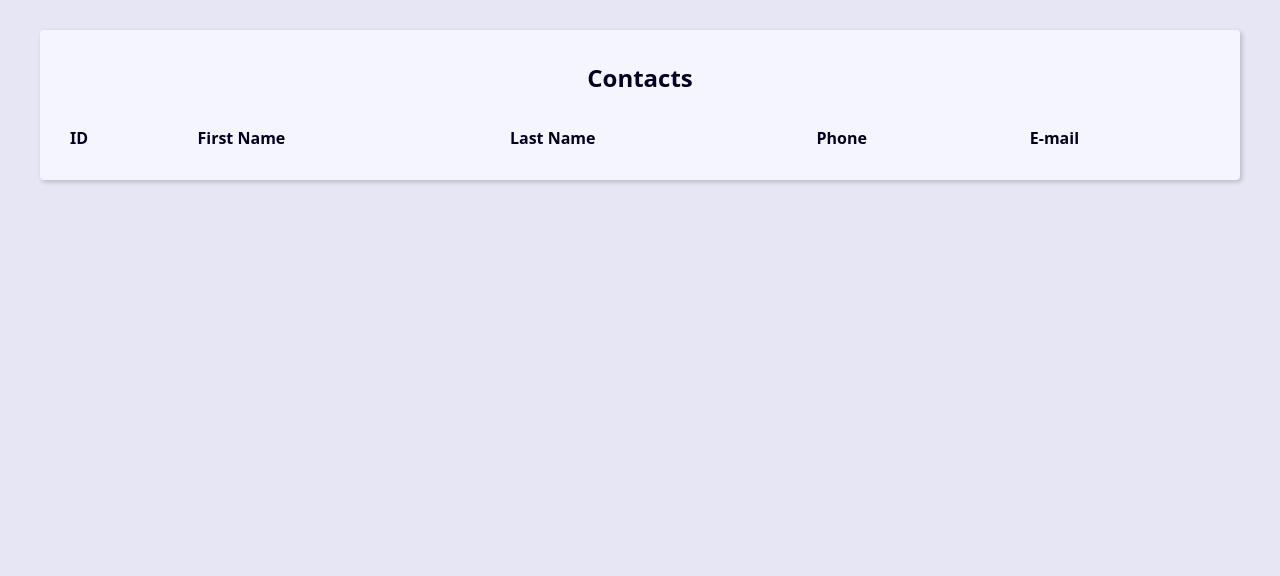
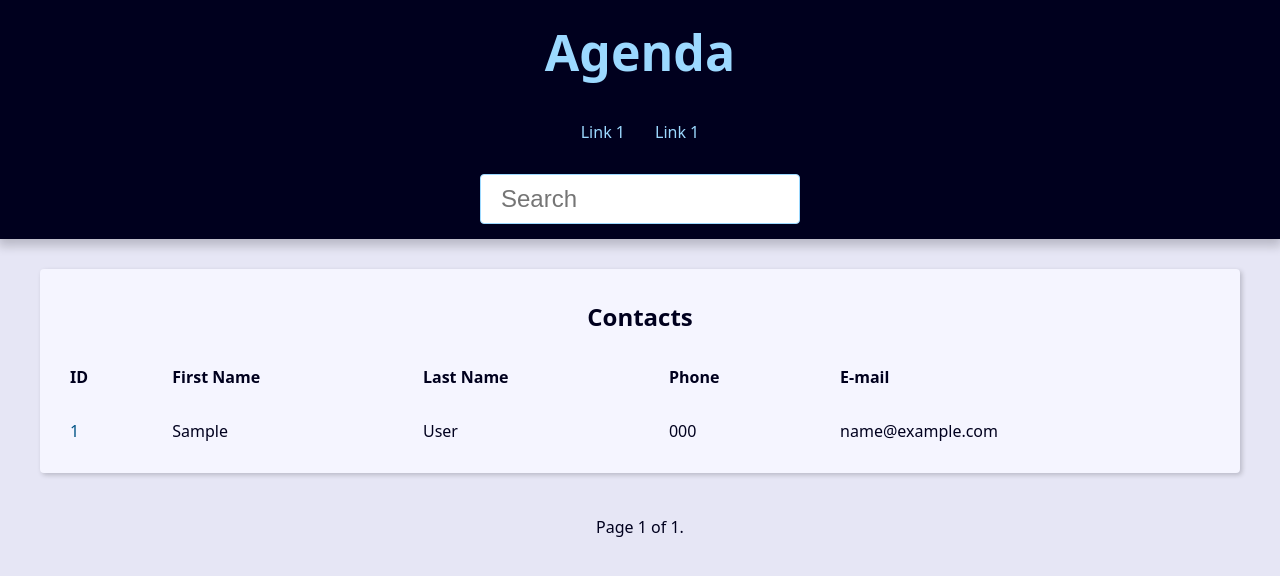
Before and after one commit to GabrielGuedesSilva/agenda-django, a Django app: page / in a window 1280 px wide. Shown: the top 576 px of the page. Run offline with Django 4.2, Linux system fonts and the light colour scheme; tables that the repository leaves empty hold one stand-in row (values such as "Sample post"); lists and menus that the app fills with data are empty.

Commit message:
Mecanismo de busca e Paginação

```diff
--- a/base_templates/global/base.html
+++ b/base_templates/global/base.html
@@ -1,15 +1,16 @@
-{% load static %}<!DOCTYPE html>
-<html lang="en">
+<!DOCTYPE html>
+<html lang="PT-BR">
   <head>
-    <meta charset="UTF-8">
-    <meta name="viewport" content="width=device-width, initial-scale=1.0">
-    <title>Document</title>
-    <link rel="stylesheet" href="{% static 'global/css/style.css' %}">
+    {% include "global/partials/head.html" %}
   </head>
 
   <body>
+    {% include "global/partials/header.html" %}
+
     <main class="content">
       {% block content %}{% endblock  %}
     </main>
+
+    {% include "global/partials/pagination.html" %}
   </body>
 </html>
--- /dev/null
+++ b/base_templates/global/partials/head.html
@@ -0,0 +1,5 @@
+{% load static %}
+<meta charset="UTF-8">
+<meta name="viewport" content="width=device-width, initial-scale=1.0">
+<title> {{ site_title }} Agenda </title>
+<link rel="stylesheet" href="{% static 'global/css/style.css' %}">
--- /dev/null
+++ b/base_templates/global/partials/header.html
@@ -0,0 +1,29 @@
+<header class="header">
+  <h1 class="header-heading">
+    <a href="{% url "contact:index" %}" class="header-link">
+      Agenda
+    </a>
+  </h1>
+
+  <nav class="menu">
+    <ul class="menu-list">
+      <li class="menu-item">
+        <a href="" class="menu-link">
+          Link 1
+        </a>
+      </li>
+      <li class="menu-item">
+        <a href="" class="menu-link">
+          Link 1
+        </a>
+      </li>
+    </ul>
+  </nav>
+
+  <div class="search">
+    <form action="{% url "contact:search" %}" method="GET">
+      <input type="text" class="search-input"
+      placeholder="Search" id="search" name="q" value="{{ request.GET.q.strip }}">
+    </form>
+  </div>
+</header>
--- /dev/null
+++ b/base_templates/global/partials/pagination.html
@@ -0,0 +1,19 @@
+{% if page_obj %}
+  <div class="pagination">
+    <span class="step-links">
+        {% if page_obj.has_previous %}
+            <a href="?page=1&q= {{ request.GET.q.strip}}">&laquo; first</a>
+            <a href="?page={{ page_obj.previous_page_number }}&q= {{ request.GET.q.strip}}">previous</a>
+        {% endif %}
+
+        <span class="current">
+            Page {{ page_obj.number }} of {{ page_obj.paginator.num_pages }}.
+        </span>
+
+        {% if page_obj.has_next %}
+            <a href="?page={{ page_obj.next_page_number }}&q= {{ request.GET.q.strip}}">next</a>
+            <a href="?page={{ page_obj.paginator.num_pages }}&q= {{ request.GET.q.strip}}">last &raquo;</a>
+        {% endif %}
+    </span>
+  </div>
+{% endif %}
--- a/contact/templates/contact/index.html
+++ b/contact/templates/contact/index.html
@@ -1,7 +1,7 @@
 {% extends "global/base.html" %}
 
 {% block content %}
-
+{% if page_obj %}
   <div class="responsive-table">
     <table class="contacts-table">
       <caption class="table-caption">
@@ -19,7 +19,7 @@
       </thead>
 
       <tbody>
-        {% for contact in contacts %}
+        {% for contact in page_obj %}
           <tr class="table-row">
             <td class="table-cel">
               <a class="table-link"
@@ -49,4 +49,11 @@
       </tbody>
     </table>
   </div>
+{% else %}
+<div class="single-contact">
+  <h1 class="single-contact-name">
+    Nenhum contato encontrado.
+  </h1>
+</div>
+{% endif %}
 {% endblock content %}
--- a/contact/urls.py
+++ b/contact/urls.py
@@ -4,6 +4,7 @@
 app_name = 'contact'
 
 urlpatterns = [
+    path('contact/<int:contact_id>/', views.contact, name='contact'),
+    path('search/', views.search, name='search'),
     path('', views.index, name='index'),
-    path('<int:contact_id>/', views.contact, name='contact'),
 ]
--- a/contact/views/contact_views.py
+++ b/contact/views/contact_views.py
@@ -1,14 +1,18 @@
-from django.shortcuts import render, get_object_or_404
+from django.shortcuts import render, get_object_or_404, redirect
 from contact.models import Contact
-from django.http import Http404
+from django.db.models import Q
+from django.core.paginator import Paginator
 
 def index(request):
-    contacts = Contact.objects.filter(show=True).order_by('-id')[5:10]
+    contacts = Contact.objects.filter(show=True).order_by('-id')
 
-    print(contacts.query)
+    paginator = Paginator(contacts, 20)
+    page_number = request.GET.get("page")
+    page_obj = paginator.get_page(page_number)
 
     context = {
-        'contacts': contacts
+        'page_obj': page_obj,
+        'site_title': 'Contatos - '
     }
 
     return render (
@@ -22,8 +26,11 @@
 
     single_contact = get_object_or_404(Contact, pk=contact_id)
 
+    site_title = f'{single_contact.first_name} {single_contact.last_name} -'
+
     context = {
-        'contact': single_contact
+        'contact': single_contact,
+        'site_title': site_title
     }
 
     return render (
@@ -31,3 +38,33 @@
         'contact/contact.html',
         context
     )
+
+def search (request):
+    search_value = request.GET.get('q', '').strip()
+    # print('search_value', search_value)
+
+    if search_value == '':
+        return redirect('contact:index')
+
+    contacts = Contact.objects.filter(show=True).filter(
+        Q(first_name__icontains=search_value) |
+        Q(last_name__icontains=search_value) |
+        Q(phone__icontains=search_value) |
+        Q(email__icontains=search_value)
+        ).order_by('-id')
+
+    paginator = Paginator(contacts, 5)
+    page_number = request.GET.get("page")
+    page_obj = paginator.get_page(page_number)
+
+    context = {
+        'page_obj': page_obj,
+        'site_title': 'Contatos - ',
+        'search_value': search_value
+    }
+
+    return render (
+        request,
+        'contact/index.html',
+        context
+)
```
